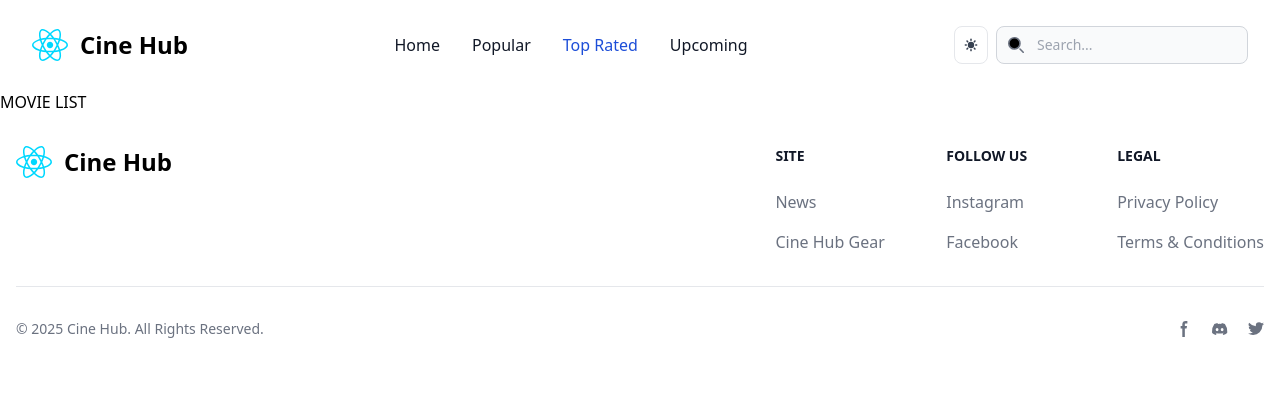
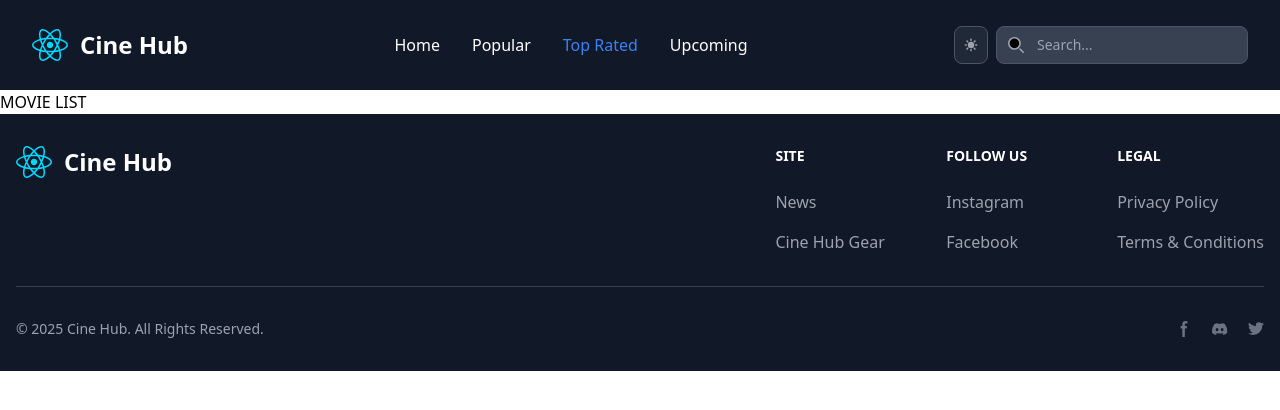
Before and after one commit to Juwel-771/cinema-hub, a React (Vite) app: page /movie/top in a window 1280 px wide. Shown: the top 410 px of the page. Built offline with nearby package versions, Linux system fonts and the light colour scheme.

Commit message:
DARK mode added

```diff
--- a/src/components/Headers.jsx
+++ b/src/components/Headers.jsx
@@ -1,4 +1,4 @@
-import React, { useState } from 'react';
+import React, { useEffect, useState } from 'react';
 import { Link, NavLink } from 'react-router-dom';
 import Logo from '../assets/react.svg'
 
@@ -9,7 +9,18 @@ const header = () => {
 
     const [hidden, setHidden] = useState(true);
     const [searchHidden, setSearchHidden] = useState(true);
-    const [darkMode, setDarkMode] = useState(true);
+    const [darkMode, setDarkMode] = useState(JSON.stringify(localStorage.getItem("darkMode")) || true);
+
+    useEffect(() => {
+        localStorage.setItem("darkMode", JSON.stringify(darkMode));
+
+        if(darkMode){
+            document.documentElement.classList.add('dark');
+        }else {
+            document.documentElement.classList.remove('dark');
+        }
+
+    }, [darkMode])
 
     const activeClass = "text-base block py-2 px-3 text-white bg-blue-700 rounded-sm md:bg-transparent md:text-blue-700 md:p-0 md:dark:text-blue-500";
     const inActiveClass = "text-base block py-2 px-3 text-gray-900 rounded-sm hover:bg-gray-100 md:hover:bg-transparent md:hover:text-blue-700 md:p-0 md:dark:hover:text-blue-500 dark:text-white dark:hover:bg-gray-700 dark:hover:text-white md:dark:hover:bg-transparent dark:border-gray-700";
--- a/tailwind.config.js
+++ b/tailwind.config.js
@@ -4,7 +4,7 @@ export default {
     "./index.html",
     "./src/**/*.{js,ts,jsx,tsx}",
   ],
-  // darkMode: 'class',
+  darkMode: 'class',
   theme: {
     extend: {},
   },
```
